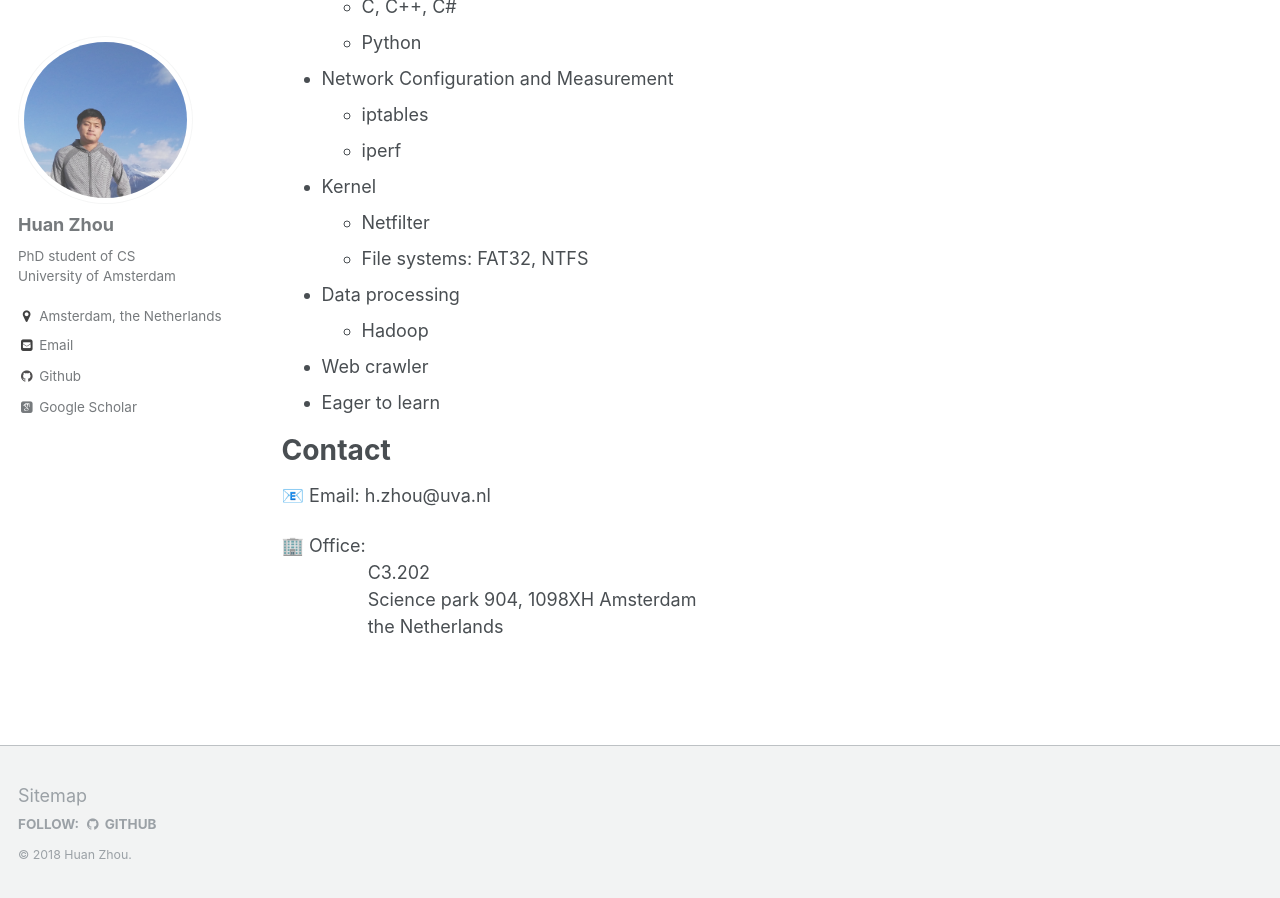
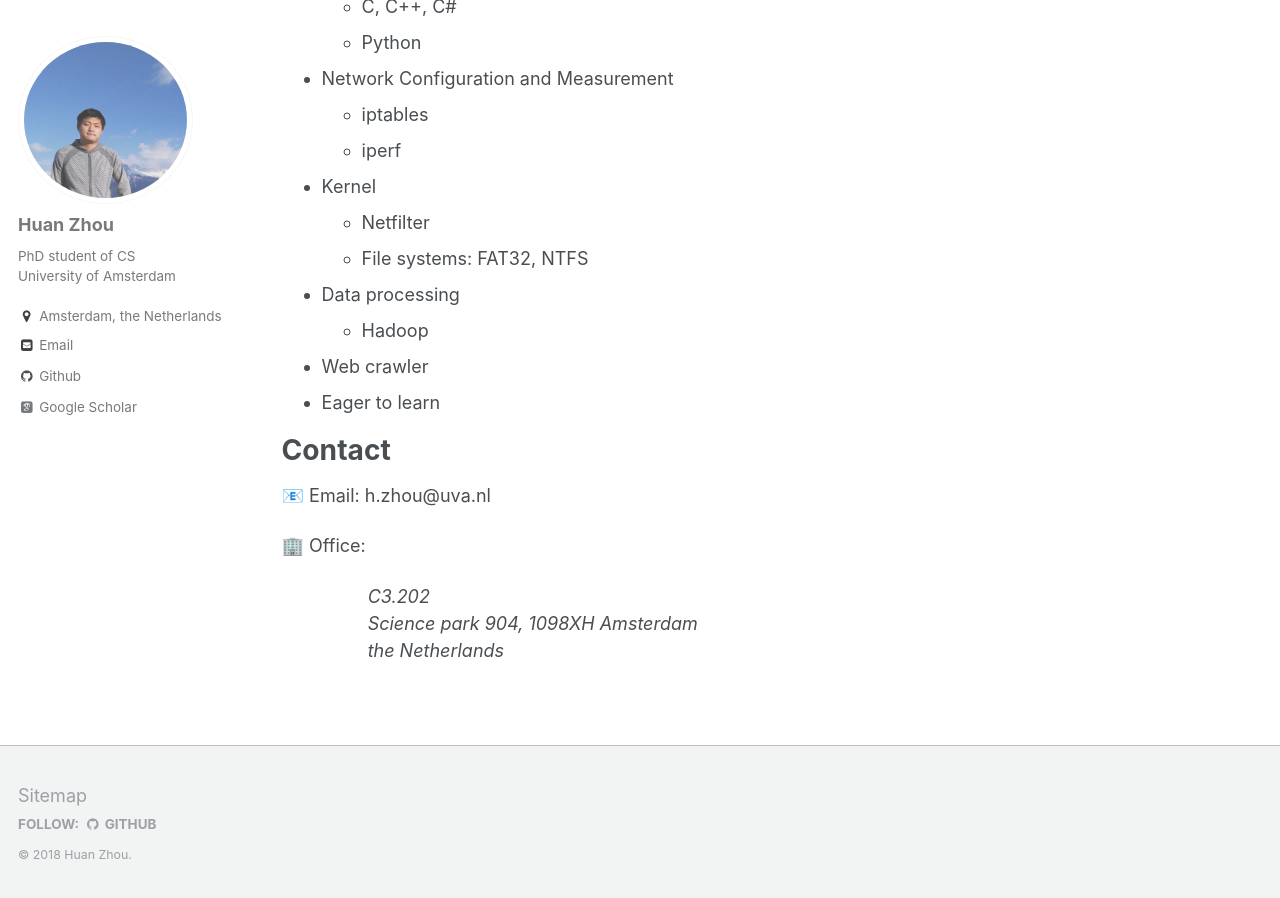
Before and after one commit to zh9314/zh9314.github.io, a Jekyll site: the page built from _pages/about.md, in a window 1280 px wide and 900 px high, scrolled down 1120 px. Built offline with Jekyll 4.4.1, drawn with Linux system fonts in a browser that asks for light colours; emoji names are drawn with the system emoji font; some web fonts are replaced.

```diff
--- a/_pages/about.md
+++ b/_pages/about.md
@@ -56,6 +56,8 @@ Contact
 :email: Email: h.zhou@uva.nl
 
 :office: Office: <br>
+<address>
 &nbsp;&nbsp;&nbsp;&nbsp;&nbsp;&nbsp;&nbsp;&nbsp;&nbsp;&nbsp;&nbsp;&nbsp;&nbsp;&nbsp;&nbsp;&nbsp; C3.202 <br>
 &nbsp;&nbsp;&nbsp;&nbsp;&nbsp;&nbsp;&nbsp;&nbsp;&nbsp;&nbsp;&nbsp;&nbsp;&nbsp;&nbsp;&nbsp;&nbsp; Science park 904, 1098XH Amsterdam <br>
 &nbsp;&nbsp;&nbsp;&nbsp;&nbsp;&nbsp;&nbsp;&nbsp;&nbsp;&nbsp;&nbsp;&nbsp;&nbsp;&nbsp;&nbsp;&nbsp; the Netherlands
+</address>
```
Also changed, not shown: _pages/projects.md (+2 -0 lines).
